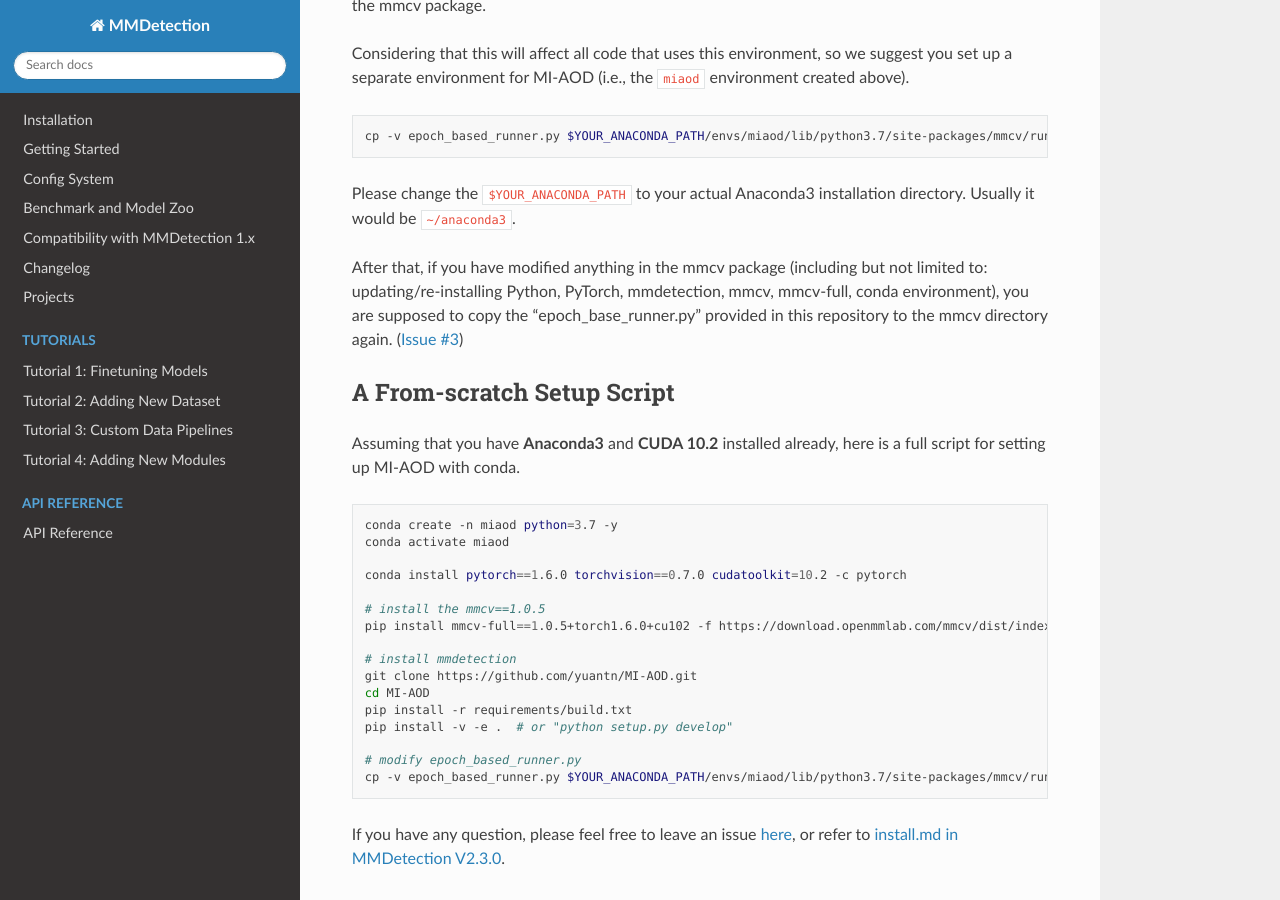
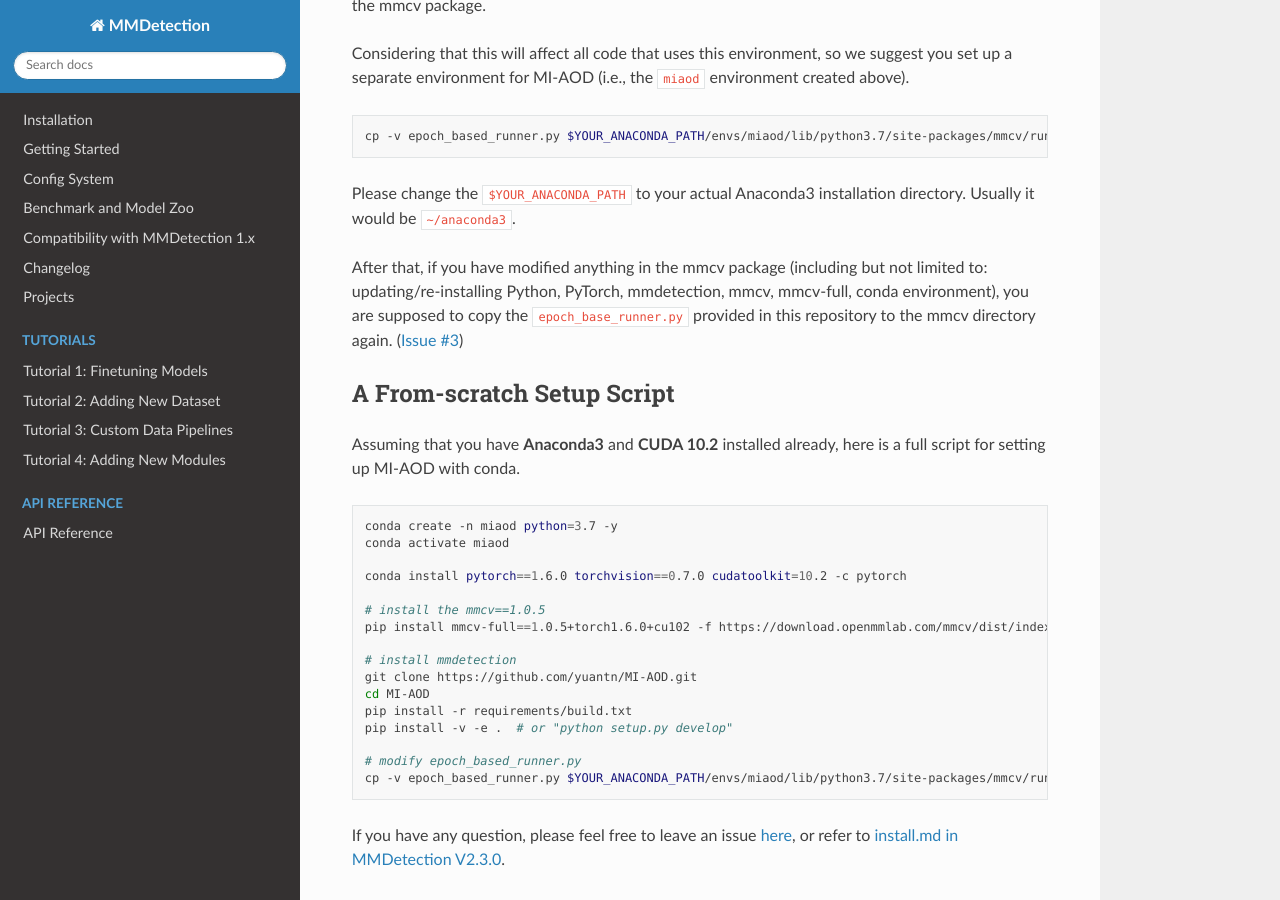
Before and after one commit to yuantn/MI-AOD, a Sphinx documentation site: the page built from docs/installation.md, in a window 1280 px wide and 900 px high, scrolled down 2694 px. Built offline with Sphinx 7.4.7 and the Read the Docs theme 2.0.0, drawn with Linux system fonts in a browser that asks for light colours.

```diff
--- a/docs/installation.md
+++ b/docs/installation.md
@@ -131,7 +131,7 @@ Please change the `$YOUR_ANACONDA_PATH` to your actual Anaconda3 installation di
 
 After that, if you have modified anything in the mmcv package
 (including but not limited to: updating/re-installing Python, PyTorch, mmdetection, mmcv, mmcv-full, conda environment),
-you are supposed to copy the “epoch_base_runner.py” provided in this repository to the mmcv directory again. ([Issue #3](../../../issues/3))
+you are supposed to copy the `epoch_base_runner.py` provided in this repository to the mmcv directory again. ([Issue #3](../../../issues/3))
 
 ## A From-scratch Setup Script
 
```
